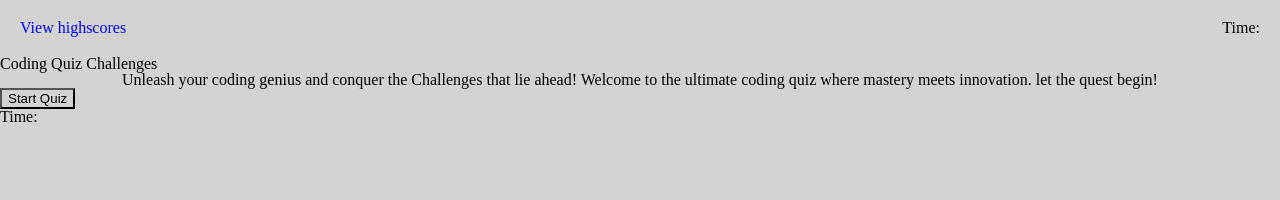
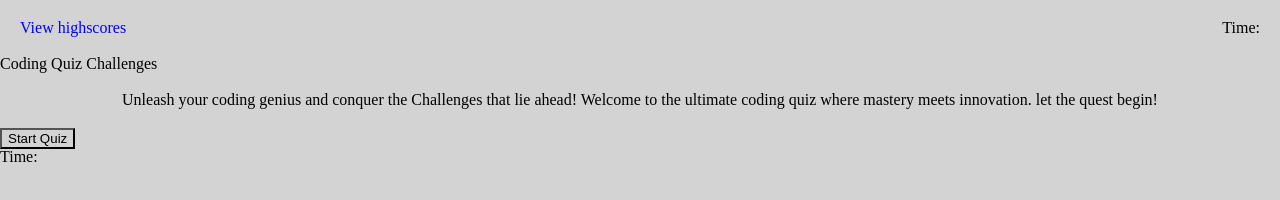
Before and after one commit to tegaomare/Code-Qiuz, a plain HTML site: page index.html in a window 1280 px wide. Drawn offline with Linux system fonts and the light colour scheme.

Commit message:
added styles to quiz-container

```diff
--- a/assets/css/style.css
+++ b/assets/css/style.css
@@ -9,6 +9,13 @@ header{
     display:flex;
     justify-content: space-between;
     padding: 20px;
+}
+#quiz-container{
+    display: flex;
+    flex-direction: column;
+   align-items: center;
+   padding: 20px;
+
 }
 h1, h2{
     display:flex;
```
